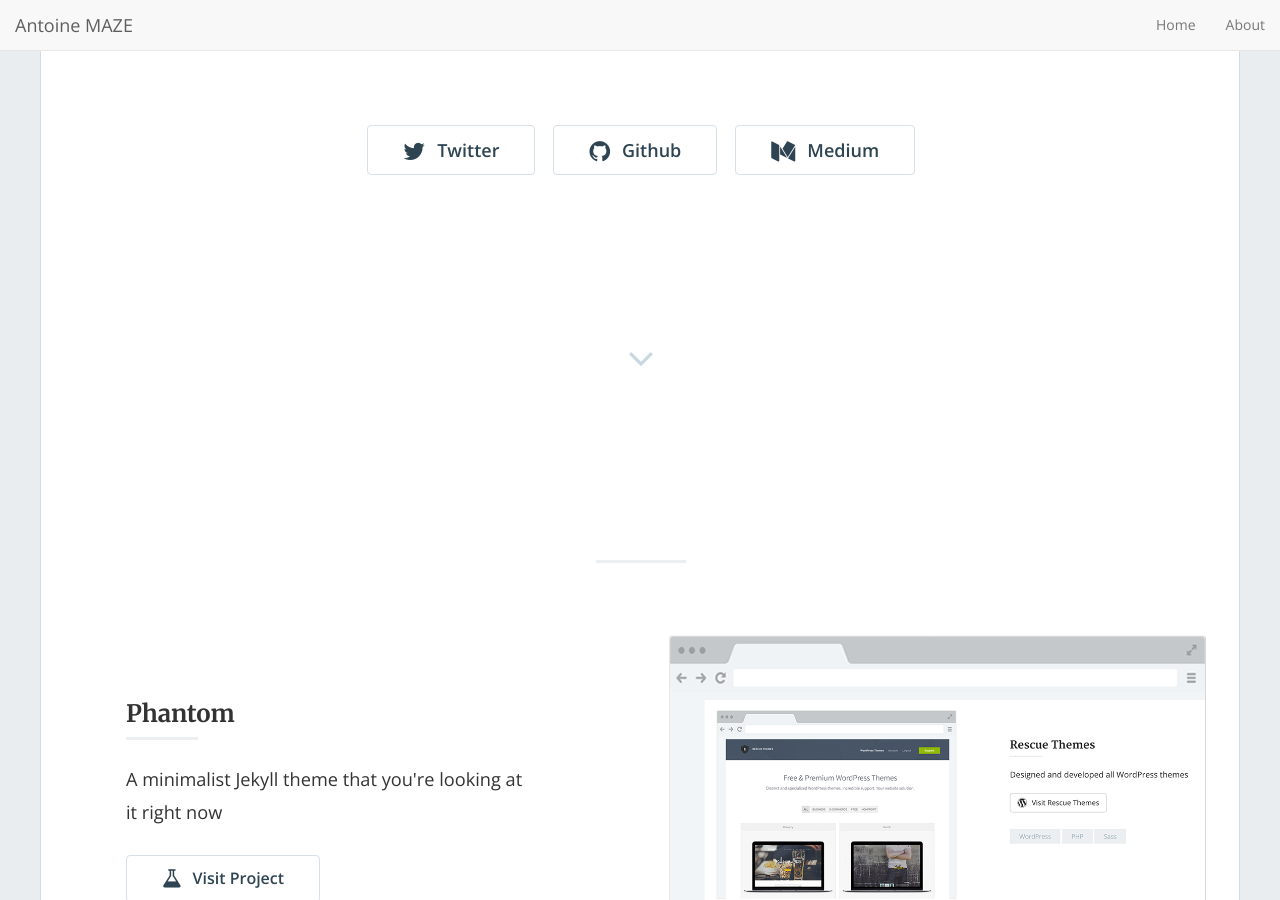
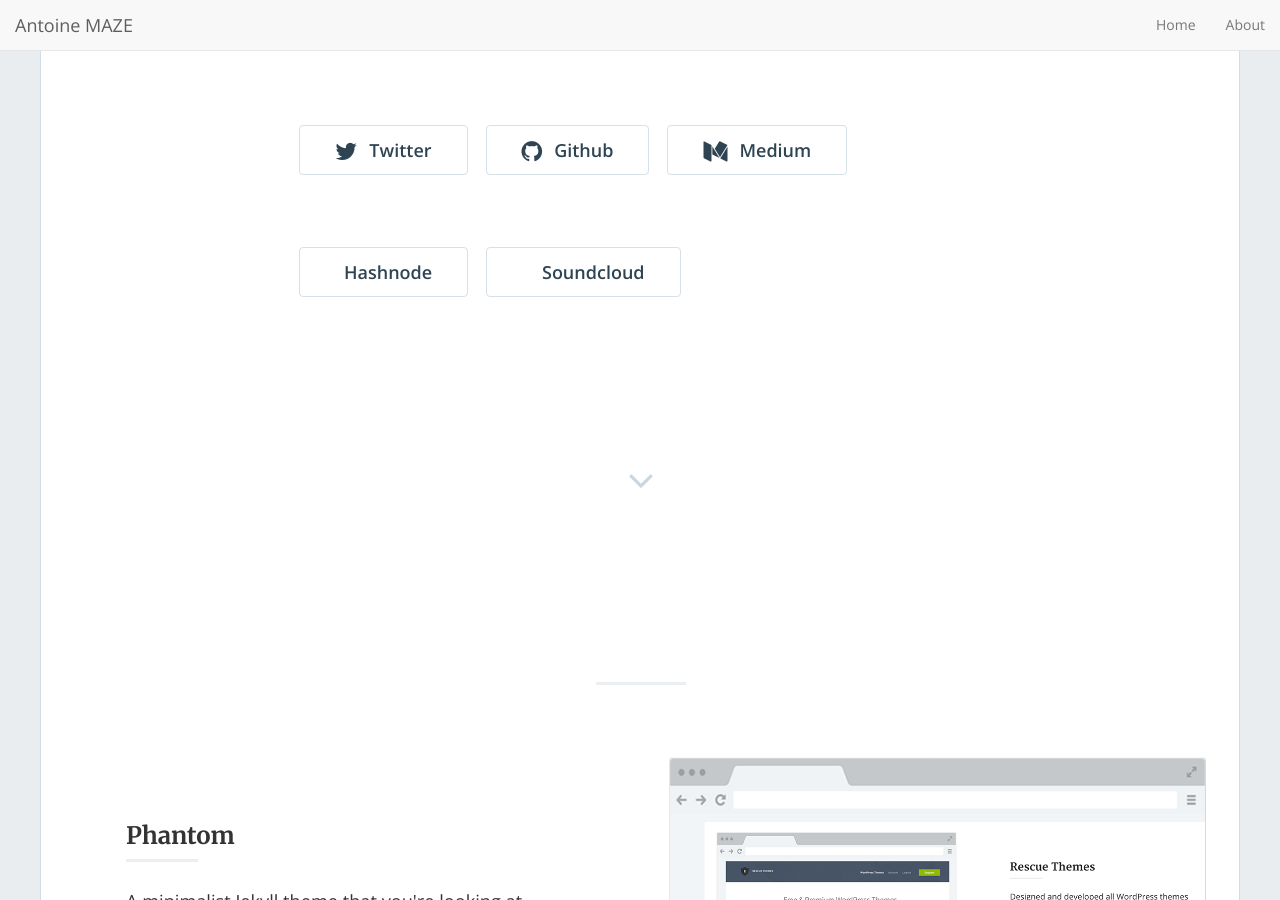
Before and after one commit to antinmaze/antinmaze.github.io, a Jekyll site: the page built from index.html, in a window 1280 px wide and 900 px high, scrolled down 364 px. Built offline with Jekyll 4.4.1, drawn with Linux system fonts in a browser that asks for light colours; nearby versions of some CDN libraries; the list of posts is cut into pages by our own code.

Commit message:
add soundcloud

```diff
--- a/_config.yml
+++ b/_config.yml
@@ -22,6 +22,7 @@
 twitter_username: 'antoinemaze'
 github_username: 'antinmaze'
 medium_username: 'antoinemaze.hashnode.dev'
+soundcloud_username: 'oldkdz'
 
 # Build settings
 markdown: kramdown
--- a/_includes/home-hero.html
+++ b/_includes/home-hero.html
@@ -40,6 +40,12 @@
             {% if site.medium_username != '' %}
               <a href="https://{{ site.medium_username }}"><button class="btn btn-default btn-lg"><i class="fa fa-medium fa-lg"></i>Medium</button></a>
             {% endif %}
+            {% if site.medium_username != '' %}
+              <a href="https://{{ site.medium_username }}"><button class="btn btn-default btn-lg"><i class='fa-brands fa-hashnode fa-9x' style='color:#000000'></i>Hashnode</button></a>
+            {% endif %}
+            {% if site.soundcloud_username != '' %}
+              <a href="https://soundcloud.com/{{ site.soundcloud_username }}"><button class="btn btn-default btn-lg"><i class="fab fa-soundcloud"></i>Soundcloud</button></a>
+            {% endif %}
 
           </div>
 
```
